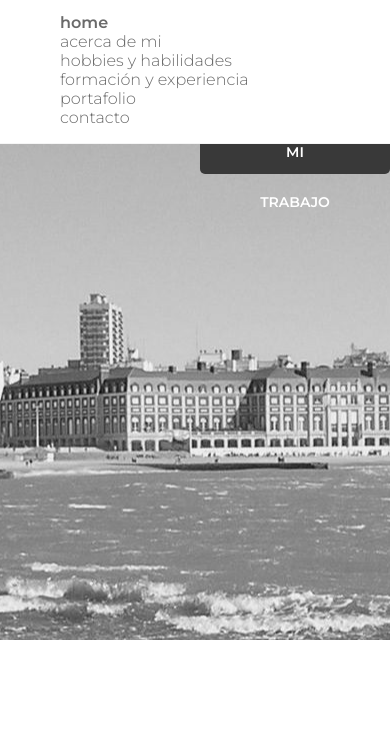
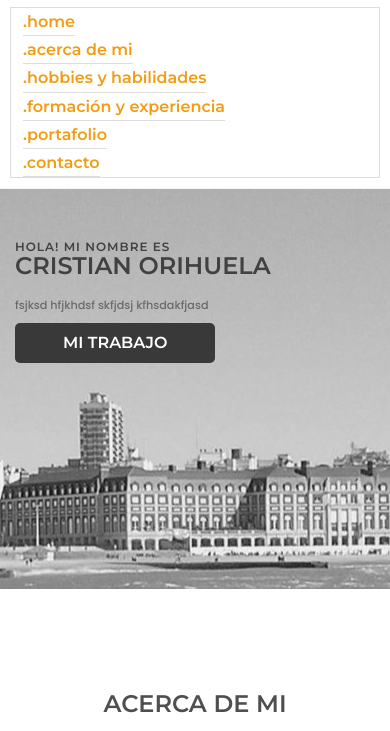
Before and after one commit to corihuela75/ONE-miPortafolio, a plain HTML site: page index.html in a window 390 px wide. Shown: the part 60-791 px from the top of the page. Drawn offline with Linux system fonts and the light colour scheme; a web font is replaced by a local one.

Commit message:
mejorada responsividad

```diff
--- a/CSS/banner.css
+++ b/CSS/banner.css
@@ -1,12 +1,17 @@
 /* SECCION BANNER */
+
 .banner-img {
   width: 100%;
+  min-width: 1170px;
   height: 700px;
+  background-blend-mode: lighten;
   background: url("../img/mdp_panoramica.jpg") no-repeat center;
+
 }
+
 .banner-texto {
-/* width: 100%; */
-padding-left: 200px;
+  padding-top: 10%;
+  padding-left: 20%;
 }
 .banner-texto h1 {
   color: #414141;
--- a/CSS/responsive.css
+++ b/CSS/responsive.css
@@ -1,6 +1,5 @@
 /* Extra small devices (phones, 600px and down) */
 @media only screen and (max-width: 600px) {
-
   /* SECCION GENERAL */
 
   .ancho-pagina {
@@ -11,14 +10,62 @@
 
   .top {
     flex-direction: column;
+    position: relative;
   }
   .top-logo {
-    float: none;
+    display: block;
+    /* position: relative; */
     margin: auto;
   }
+  .top-menu {
+    height: 100%;
+  }
   .top-menu-lista {
+    border: 1px solid #ddd;
+    line-height: 1.7rem;
+    height: 100%;
     flex-direction: column;
+    align-items: flex-start;
+    justify-content: flex-start;
+    margin: 10px;
+    padding: 0;
   }
+  .top-menu-lista-item {
+    border-bottom: 1px solid #ddd;
+    margin-left: 0.75rem;
+  }
+
+  /* SECCION BANNER */
+
+  .banner-texto {
+    padding-left: 15px;
+    padding-top: 50px;
+  }
+  .banner-img {
+    min-width: 100%;
+    width: 100%;
+    height: 400px;
+    background-size: auto;
+  }
+  .banner-texto h1 {
+    font-size: 1.5rem;
+    line-height: .5rem;
+    margin-bottom: 30px;
+  }
+  .banner-texto h5 {
+    margin-bottom: 0.5rem;
+    font-size: 0.75rem;
+  }
+  .banner-texto p {
+    line-height: 0.7rem;
+    font-size: 0.7rem;
+  }
+
+
+
+
+
+
 
   /* SECCION ACERCA DE MI */
 
@@ -42,7 +89,6 @@
   /* SECCION HABILIDADES */
 
   .habilidadesHobbies {
-
   }
   .habilidadesHobbies-softHard {
     flex-direction: column-reverse;
@@ -124,9 +170,6 @@
     /* padding: 12px; */
     /* margin: 10px; */
   }
-
-
-
 }
 
 /* Small devices (portrait tablets and large phones, 600px and up) */
--- a/CSS/style.css
+++ b/CSS/style.css
@@ -85,10 +85,10 @@ h6 {
   background-color: #393939;
   border: 0 none;
   border-radius: 5px;
-  font-size: 14px;
-  height: 47px;
-  line-height: 50px;
-  padding: 0 50px;
+  font-size: 1rem;
+  height: 2.5rem;
+  line-height: 2.5rem;
+  padding: 0 3rem;
   display: inline-block;
   margin-bottom: 0;
   font-weight: bold;
@@ -106,4 +106,5 @@ a {
   text-transform: uppercase;
   line-height: 1;
   text-decoration: none;
+
 }
--- a/CSS/top.css
+++ b/CSS/top.css
@@ -1,23 +1,27 @@
 /* SECCION TOP */
 .top {
+  top: 0;
   width: 100%;
   position: fixed;
   display: flex;
-  justify-content: space-evenly;
+  justify-content: space-between;
   background: #ffffff;
   z-index: 99;
   border-bottom: #f5f5f5 solid 1px;
 }
 .top-logo {
-  float: left;
-  margin-left: 50px;
+  width: 194px;
 }
 .top-menu {
-  float: right;
-  margin-right: 50px;
+  width: 100%;
+  height: 51px;
 }
 .top-menu-lista {
   display: flex;
+  height: 51px;
+  justify-content: flex-end;
+  align-items: flex-end;
+  margin: 0 10px 0 0;
 }
 .top-menu-lista-item {
   list-style: none;
@@ -25,12 +29,13 @@
 }
 .menu-lista-link {
   font-family: "Montserrat", sans-serif;
+  font-weight: 600;
   text-decoration: none;
-  color: #6a6a6a;
+  color: #f39c12;
   text-transform: lowercase;
   font-stretch: condensed;
 }
 .menu-lista-link:hover {
   text-decoration: underline;
-  color: #919191;
+  color: #4f4f4f;
 }
--- a/index.html
+++ b/index.html
@@ -31,22 +31,23 @@
             </div>
             <nav class="top-menu">
                 <ul class="top-menu-lista">
-                    <li class="top-menu-lista-item"><a href="#home" class="activo menu-lista-link">Home</a></li>
-                    <li class="top-menu-lista-item"><a href="#acerca" class="menu-lista-link">Acerca de mi</a></li>
-                    <li class="top-menu-lista-item"><a href="#hobbies" class="menu-lista-link">Hobbies y Habilidades</a>
+                    <li class="top-menu-lista-item"><a href="#home" class="activo menu-lista-link">.Home</a></li>
+                    <li class="top-menu-lista-item"><a href="#acerca" class="menu-lista-link">.Acerca de mi</a></li>
+                    <li class="top-menu-lista-item"><a href="#hobbies" class="menu-lista-link">.Hobbies y
+                            Habilidades</a>
                     </li>
-                    <li class="top-menu-lista-item"><a href="#formacion" class="menu-lista-link">Formación y
+                    <li class="top-menu-lista-item"><a href="#formacion" class="menu-lista-link">.Formación y
                             Experiencia</a>
                     </li>
-                    <li class="top-menu-lista-item"><a href="#portafolio" class="menu-lista-link">Portafolio</a></li>
-                    <li class="top-menu-lista-item"><a href="#contacto" class="menu-lista-link">Contacto</a></li>
+                    <li class="top-menu-lista-item"><a href="#portafolio" class="menu-lista-link">.Portafolio</a>
+                    </li>
+                    <li class="top-menu-lista-item"><a href="#contacto" class="menu-lista-link">.Contacto</a></li>
                 </ul>
             </nav>
         </section>
 
         <!-- SECCION BANNER -->
         <section class="banner">
-
             <div class="banner-img">
                 <div class="banner-texto">
                     <h5>Hola! mi nombre es</h5>
```
Lines whose indentation alone changed are shown as unchanged.
